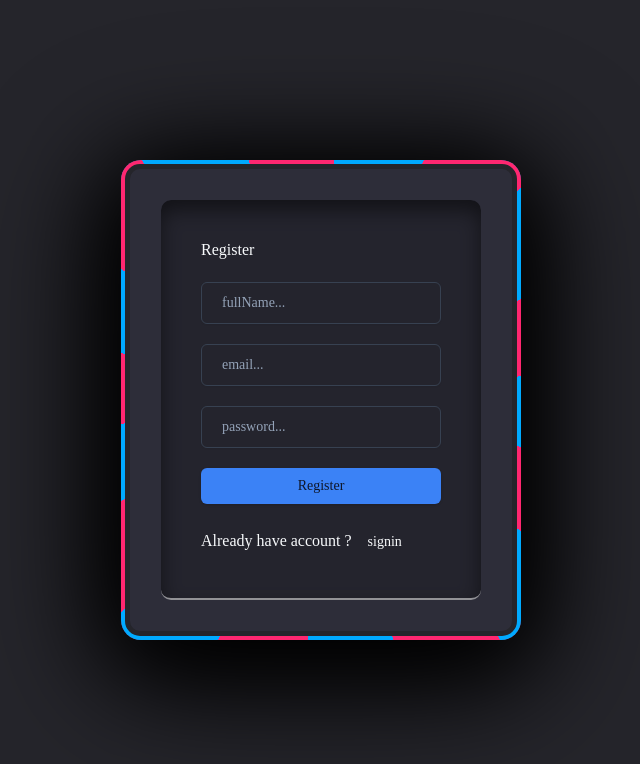
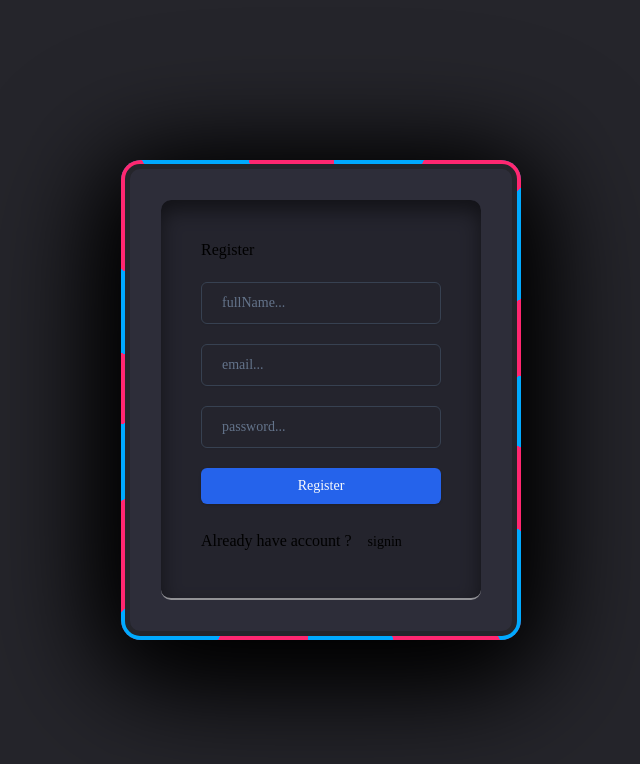
Before and after one commit to BaoWhiteHat/React, a React (Vite) app in the folder project-management-react/: page /upgrade_plan in a window 1280 px wide. Shown: the top 764 px of the page, without its empty margins (319-959 px from the left). Built offline with nearby package versions, Linux system fonts and the light colour scheme; no server answers.

Commit message:
Setup change api

```diff
--- a/project-management-react/src/Redux/Payment/Action.js
+++ b/project-management-react/src/Redux/Payment/Action.js
@@ -1,27 +1,33 @@
 import api from "@/config/api"; // Assuming you have a config/api.js to configure axios
 
 export const createPayment = async ({ planName, price, quantity, jwt }) => {
-  // console.log("Sending to backend:", {
-  //   name: planName,
-  //   amount: price, // Convert price to cents
-  //   currency: "usd",
-  //   quantity: quantity,
-  // });
+  try {
+    // Gửi yêu cầu tới backend
+    const { data } = await api.post(
+        `/api/payment/create-checkout-session`,
+        {
+          name: planName,
+          amount: price * 100, // Stripe expects amount in cents
+          currency: "usd",     // Default currency
+          quantity: 1,         // Always send 1
+        },
+        {
+          headers: { Authorization: `Bearer ${jwt}` }, // Đính kèm JWT để xác thực
+        }
+    );
 
-  try {
-    const { data } = await api.post(`/api/payment/create-checkout-session`, {
-      name: planName,
-      amount: price * 100, // Stripe expects amount in cents
-      currency: "usd",     // Default currency (update as needed)
-      quantity: 1,         // Always send 1
-    }, {
-      headers: { Authorization: `Bearer ${jwt}` } // Attach JWT for authentication
-    });
-    console.log("data:"+data);
-    if (data) {
-      window.location.href = data; // Redirect to Stripe
+    console.log("Response data:", JSON.stringify(data, null, 2)); // Hiển thị log chi tiết
+
+    // Kiểm tra và chuyển hướng
+    if (data?.sessionUrl) {
+      console.log("Redirecting to:", data.sessionUrl);
+      window.location.href = data.sessionUrl; // Chuyển hướng tới URL trả về từ Stripe
+    } else {
+      console.error("Missing sessionUrl in response:", data);
+      alert("Unable to process payment. Please try again.");
     }
   } catch (error) {
     console.error("Error creating payment session:", error.response?.data || error.message);
+    alert("An error occurred while creating the payment session.");
   }
 };
--- a/project-management-react/src/index.css
+++ b/project-management-react/src/index.css
@@ -73,7 +73,7 @@
 @tailwind utilities;
 
 
-@layer base {
+/* @layer base {
   :root {
     --background: 0 0% 100%;
     --foreground: 222.2 84% 4.9%;
@@ -136,5 +136,62 @@
   }
   body {
     @apply bg-background dark text-foreground;
-  }
+  } */
+
+    @layer base {
+      :root {
+        --background: 0 0% 100%;
+        --foreground: 222.2 84% 4.9%;
+        --card: 0 0% 100%;
+        --card-foreground: 222.2 84% 4.9%;
+        --popover: 0 0% 100%;
+        --popover-foreground: 222.2 84% 4.9%;
+        --primary: 221.2 83.2% 53.3%;
+        --primary-foreground: 210 40% 98%;
+        --secondary: 210 40% 96.1%;
+        --secondary-foreground: 222.2 47.4% 11.2%;
+        --muted: 210 40% 96.1%;
+        --muted-foreground: 215.4 16.3% 46.9%;
+        --accent: 210 40% 96.1%;
+        --accent-foreground: 222.2 47.4% 11.2%;
+        --destructive: 0 84.2% 60.2%;
+        --destructive-foreground: 210 40% 98%;
+        --border: 214.3 31.8% 91.4%;
+        --input: 214.3 31.8% 91.4%;
+        --ring: 221.2 83.2% 53.3%;
+        --radius: 0.5rem;
+        --chart-1: 12 76% 61%;
+        --chart-2: 173 58% 39%;
+        --chart-3: 197 37% 24%;
+        --chart-4: 43 74% 66%;
+        --chart-5: 27 87% 67%;
+      }
+
+      .dark {
+        --background: 222.2 84% 4.9%;
+        --foreground: 210 40% 98%;
+        --card: 222.2 84% 4.9%;
+        --card-foreground: 210 40% 98%;
+        --popover: 222.2 84% 4.9%;
+        --popover-foreground: 210 40% 98%;
+        --primary: 217.2 91.2% 59.8%;
+        --primary-foreground: 222.2 47.4% 11.2%;
+        --secondary: 217.2 32.6% 17.5%;
+        --secondary-foreground: 210 40% 98%;
+        --muted: 217.2 32.6% 17.5%;
+        --muted-foreground: 215 20.2% 65.1%;
+        --accent: 217.2 32.6% 17.5%;
+        --accent-foreground: 210 40% 98%;
+        --destructive: 0 62.8% 30.6%;
+        --destructive-foreground: 210 40% 98%;
+        --border: 217.2 32.6% 17.5%;
+        --input: 217.2 32.6% 17.5%;
+        --ring: 224.3 76.3% 48%;
+        --chart-1: 220 70% 50%;
+        --chart-2: 160 60% 45%;
+        --chart-3: 30 80% 55%;
+        --chart-4: 280 65% 60%;
+        --chart-5: 340 75% 55%;
+      }
+
 }
```
